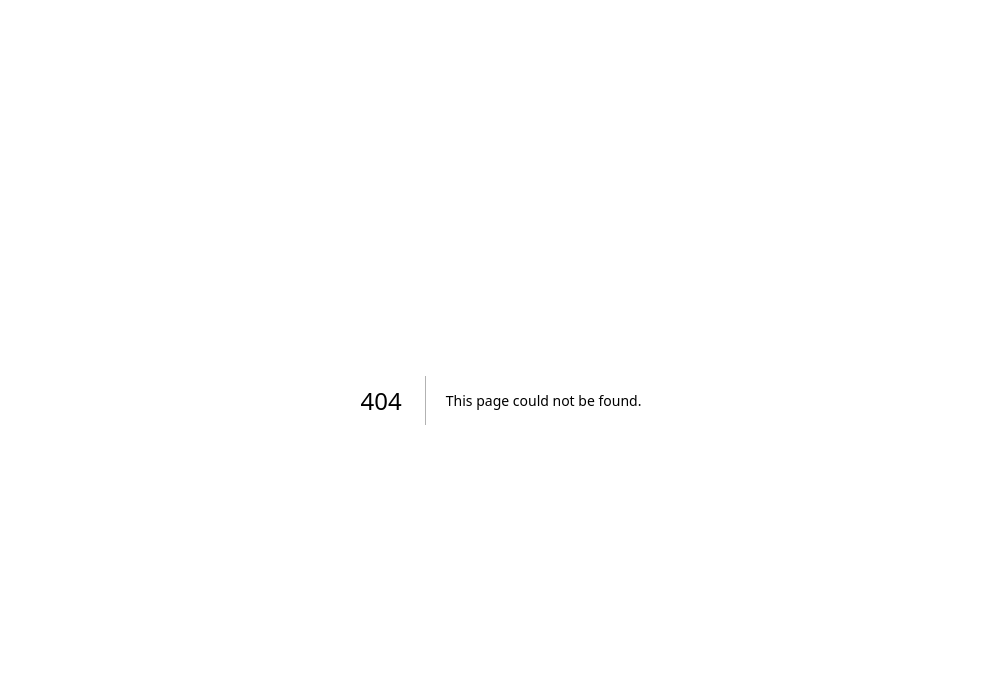
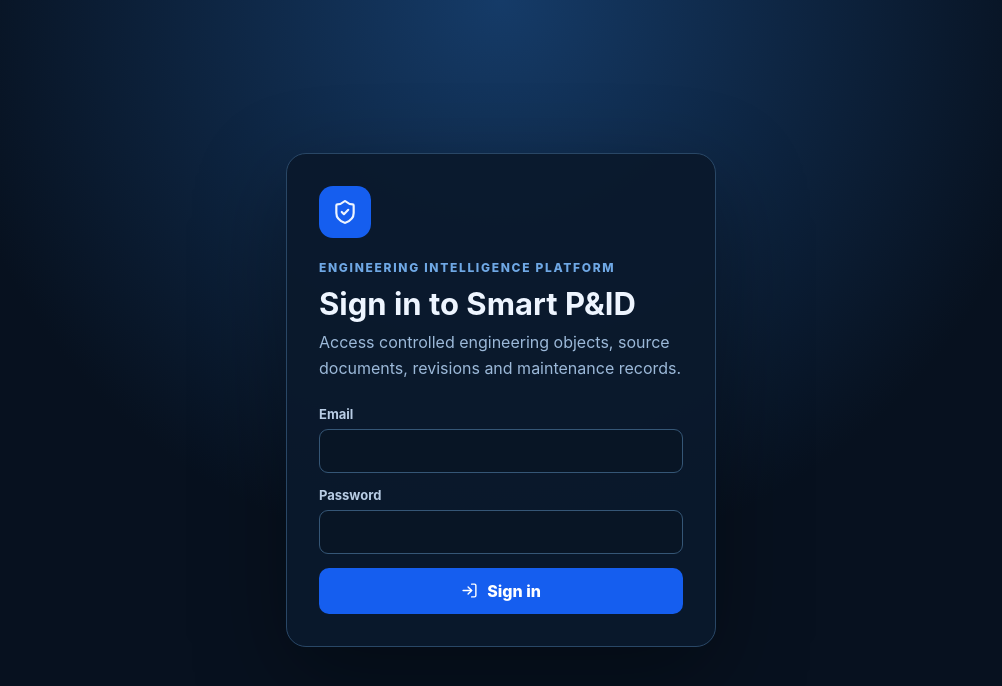
Before and after one commit to rohith-star-1235/Smart-P-ID, a Next.js app: page /login in a window 1280 px wide. Before the commit this address had no page. Shown: the top 686 px of the page, without its empty margins (139-1141 px from the left). Built offline with nearby package versions, Linux system fonts and the light colour scheme.

Commit message:
Add Supabase authentication page

```diff
--- /dev/null
+++ b/app/login/page.tsx
@@ -0,0 +1,54 @@
+"use client";
+
+import { FormEvent, useState } from "react";
+import { LogIn, ShieldCheck } from "lucide-react";
+import { createClient } from "@/lib/supabase/client";
+
+export default function LoginPage() {
+  const [email, setEmail] = useState("");
+  const [password, setPassword] = useState("");
+  const [message, setMessage] = useState("");
+  const [loading, setLoading] = useState(false);
+
+  async function signIn(event: FormEvent<HTMLFormElement>) {
+    event.preventDefault();
+    setLoading(true);
+    setMessage("");
+
+    try {
+      const supabase = createClient();
+      const { error } = await supabase.auth.signInWithPassword({ email, password });
+      if (error) throw error;
+      window.location.href = "/";
+    } catch (error) {
+      setMessage(error instanceof Error ? error.message : "Unable to sign in.");
+    } finally {
+      setLoading(false);
+    }
+  }
+
+  return (
+    <main style={{ minHeight: "100vh", display: "grid", placeItems: "center", padding: 24, background: "radial-gradient(circle at top, #153b68, #07111f 55%)", color: "#eef5ff" }}>
+      <section style={{ width: "100%", maxWidth: 430, padding: 32, border: "1px solid #294766", borderRadius: 20, background: "rgba(10, 25, 44, .94)", boxShadow: "0 30px 90px rgba(0,0,0,.35)" }}>
+        <div style={{ width: 52, height: 52, display: "grid", placeItems: "center", borderRadius: 14, background: "#155eef", marginBottom: 22 }}>
+          <ShieldCheck size={26} />
+        </div>
+        <p style={{ margin: 0, color: "#6fa8e5", fontSize: 12, fontWeight: 800, letterSpacing: ".14em" }}>ENGINEERING INTELLIGENCE PLATFORM</p>
+        <h1 style={{ margin: "10px 0 8px", fontSize: 31 }}>Sign in to Smart P&amp;ID</h1>
+        <p style={{ margin: "0 0 24px", color: "#9cb9d9", lineHeight: 1.6 }}>Access controlled engineering objects, source documents, revisions and maintenance records.</p>
+
+        <form onSubmit={signIn} style={{ display: "grid", gap: 14 }}>
+          <label style={labelStyle}>Email<input required type="email" value={email} onChange={(event) => setEmail(event.target.value)} style={inputStyle} /></label>
+          <label style={labelStyle}>Password<input required type="password" value={password} onChange={(event) => setPassword(event.target.value)} style={inputStyle} /></label>
+          {message ? <div style={{ padding: 11, borderRadius: 9, background: "#4a1720", color: "#ffbac2", fontSize: 13 }}>{message}</div> : null}
+          <button disabled={loading} type="submit" style={{ minHeight: 46, border: 0, borderRadius: 10, background: "#155eef", color: "white", fontWeight: 800, display: "inline-flex", alignItems: "center", justifyContent: "center", gap: 9, cursor: "pointer" }}>
+            <LogIn size={17} /> {loading ? "Signing in..." : "Sign in"}
+          </button>
+        </form>
+      </section>
+    </main>
+  );
+}
+
+const labelStyle = { display: "grid", gap: 7, color: "#b8cce4", fontSize: 13, fontWeight: 700 } as const;
+const inputStyle = { width: "100%", minHeight: 44, borderRadius: 9, border: "1px solid #355676", padding: "0 12px", background: "#081525", color: "white", outline: "none" } as const;
```
